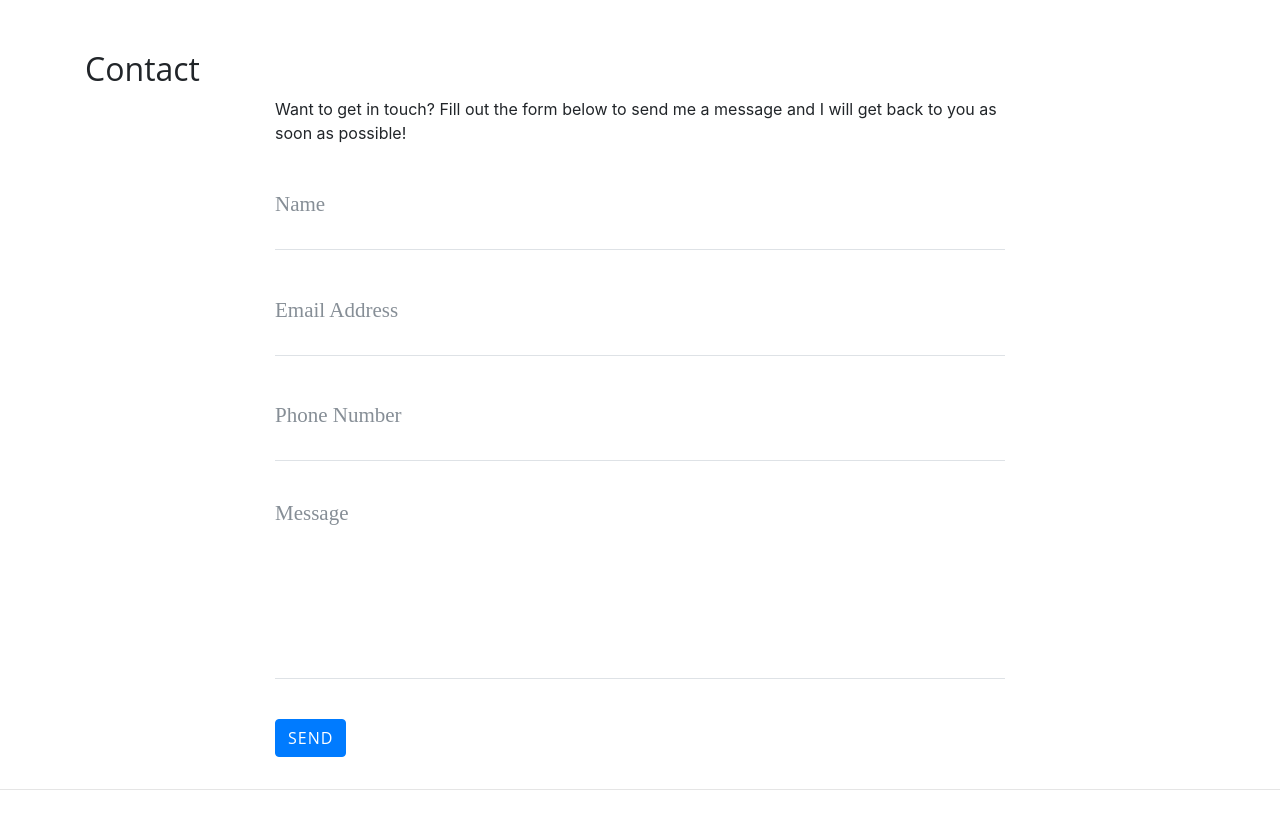
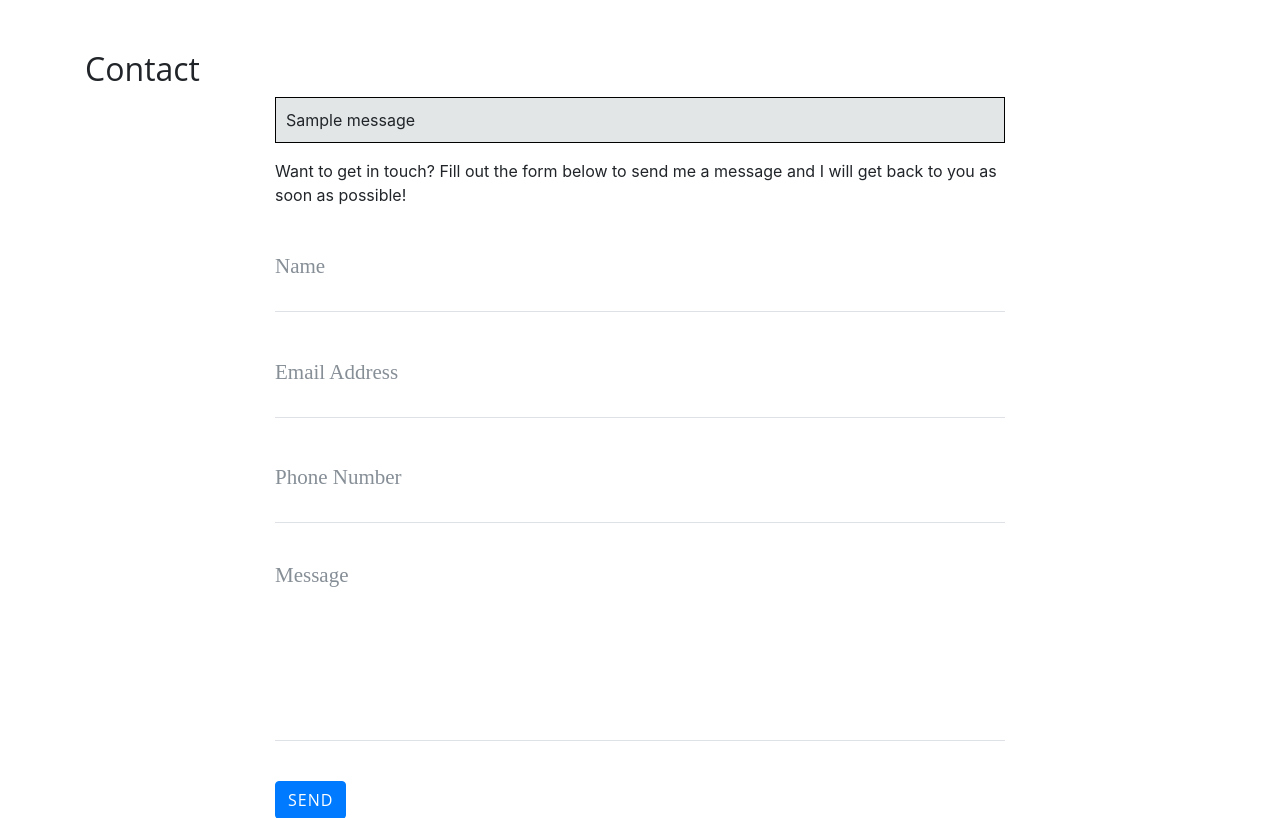
Before and after one commit to mikakallberg/Flask, a Flask app: page /contact in a window 1280 px wide. Shown: the part 532-1350 px from the top of the page. Run offline with Flask 2, Linux system fonts and the light colour scheme; one stand-in notice (Sample message) is shown; some libraries are stand-ins or nearby versions.

Commit message:
Add form, style and function to contact.html

```diff
--- a/run.py
+++ b/run.py
@@ -1,8 +1,11 @@
 import os
 import json
-from flask import Flask, render_template
+from flask import Flask, render_template, request, flash
+if os.path.exists("env.py"):
+    import env
 
 app = Flask(__name__)
+app.secret_key = os.environ.get("SECRET_KEY")
 
 
 @app.route("/")
@@ -23,6 +26,7 @@ def about():
         data = json.load(json_data)
     return render_template("about.html", page_title="About", company=data)
 
+
 @app.route("/about/<member_name>")
 def about_member(member_name):
     member = {}
@@ -34,11 +38,11 @@ def about_member(member_name):
     return render_template("member.html", member=member)
 
 
-@app.route("/contact")
+@app.route("/contact", methods=["GET", "POST"])
 def contact():
-    """
-    Build path to Contact page
-    """
+    if request.method == "POST":
+        flash("Thank you {}, we have recieved your message.".format(
+            request.form.get("name")))
     return render_template("contact.html", page_title="Contact")
 
 
--- a/static/css/style.css
+++ b/static/css/style.css
@@ -1,3 +1,10 @@
 .col-md-5 img{
     width: 100%;
 }
+
+.flashes{
+    list-style: none;
+    padding: 10px;
+    border: 1px solid black;
+    background-color: rgb(227, 230, 231);
+}
--- a/templates/contact.html
+++ b/templates/contact.html
@@ -4,33 +4,44 @@
 
 	<div class="row">
 		<div class="col-lg-8 col-md-10 mx-auto">
+
+            {% with messages = get_flashed_messages() %}
+                {% if messages %}
+                    <ul class="flashes">
+                        {% for message in messages %}
+                        <li>{{ message }}</li>
+                        {% endfor%}
+                    </ul>
+                {% endif %}
+            {% endwith %}
+
 			<p>Want to get in touch? Fill out the form below to send me a message and I will get back to you as soon as possible!</p>
-			<form name="sentMessage" id="contactForm" novalidate>
+			<form method="POST" name="sentMessage" id="contactForm" novalidate>
 				<div class="control-group">
 					<div class="form-group floating-label-form-group controls">
 						<label>Name</label>
-						<input type="text" class="form-control" placeholder="Name" id="name" required data-validation-required-message="Please enter your name.">
+						<input type="text" class="form-control" placeholder="Name" name="name" id="name" required data-validation-required-message="Please enter your name.">
 						<p class="help-block text-danger"></p>
 					</div>
 				</div>
 				<div class="control-group">
 					<div class="form-group floating-label-form-group controls">
 						<label>Email Address</label>
-						<input type="email" class="form-control" placeholder="Email Address" id="email" required data-validation-required-message="Please enter your email address.">
+						<input type="email" class="form-control" placeholder="Email Address" name="email" id="email" required data-validation-required-message="Please enter your email address.">
 						<p class="help-block text-danger"></p>
 					</div>
 				</div>
 				<div class="control-group">
 					<div class="form-group col-xs-12 floating-label-form-group controls">
 						<label>Phone Number</label>
-						<input type="tel" class="form-control" placeholder="Phone Number" id="phone" required data-validation-required-message="Please enter your phone number.">
+						<input type="tel" class="form-control" placeholder="Phone Number" name="phone" id="phone" required data-validation-required-message="Please enter your phone number.">
 						<p class="help-block text-danger"></p>
 					</div>
 				</div>
 				<div class="control-group">
 					<div class="form-group floating-label-form-group controls">
 						<label>Message</label>
-						<textarea rows="5" class="form-control" placeholder="Message" id="message" required data-validation-required-message="Please enter a message."></textarea>
+						<textarea rows="5" class="form-control" placeholder="Message" name="message" id="message" required data-validation-required-message="Please enter a message."></textarea>
 						<p class="help-block text-danger"></p>
 					</div>
 				</div>
```
